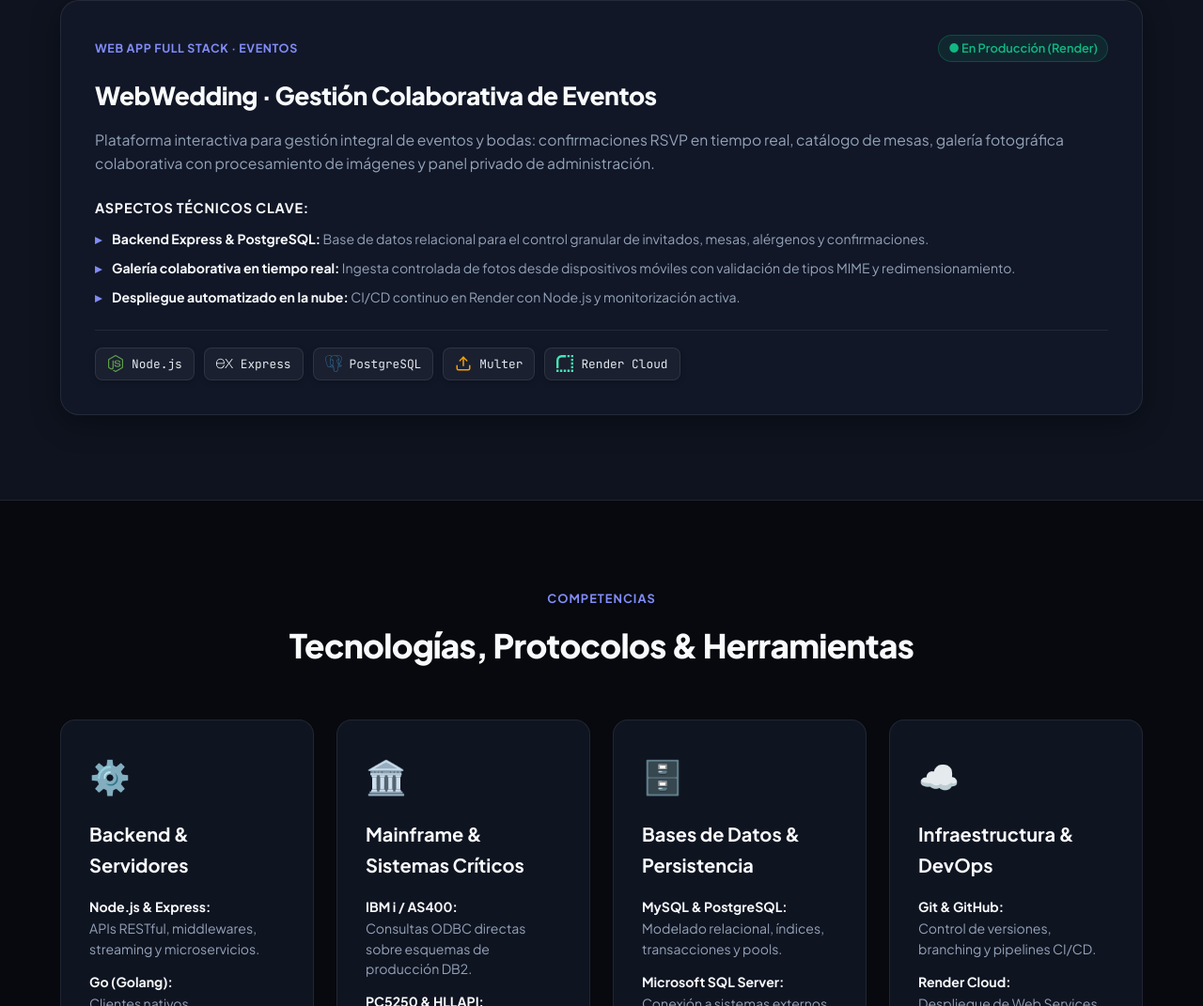
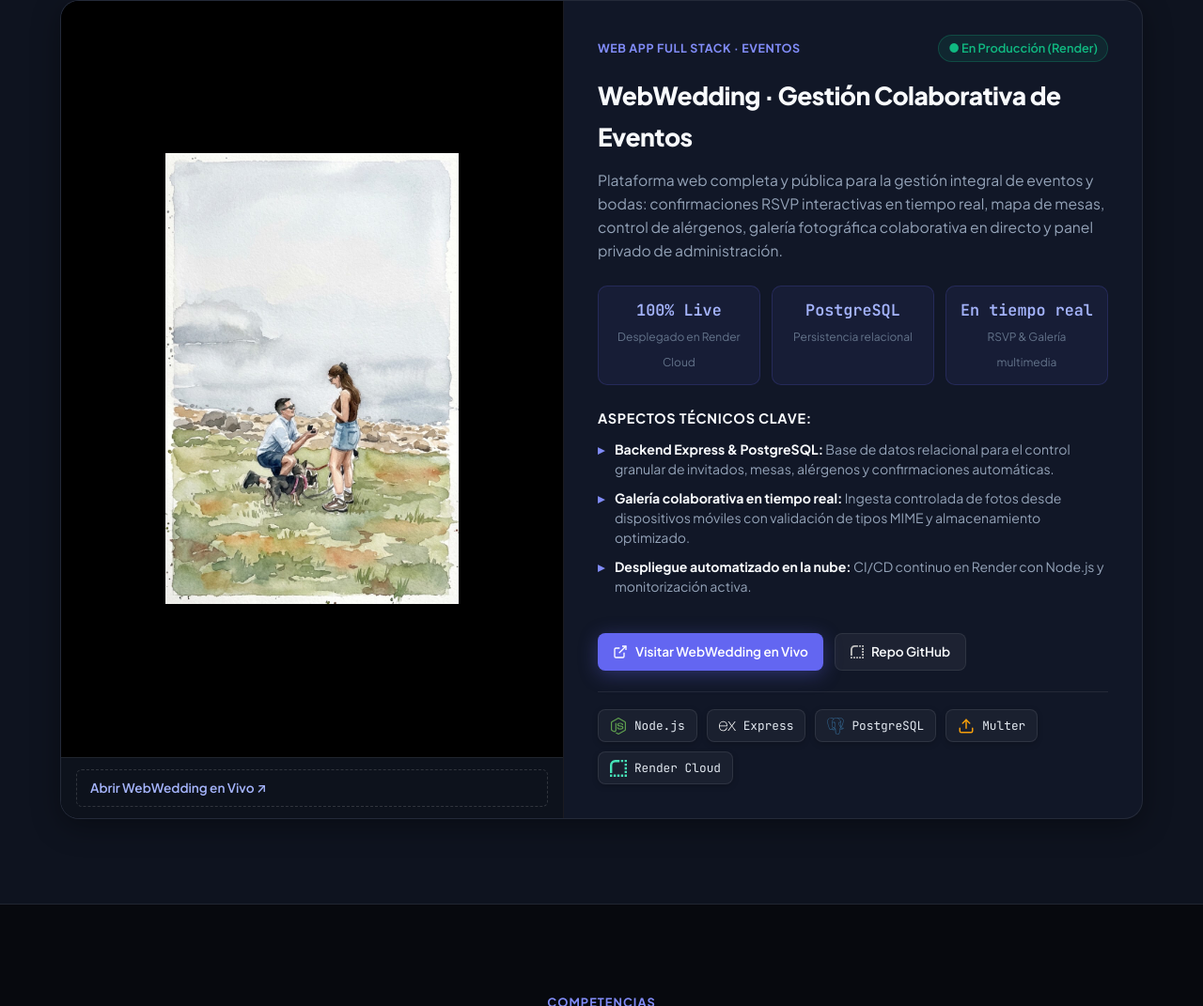
Before and after one commit to cjjb1/Portfolio, a website: page public/index.html in a window 1280 px wide. Shown: the part 8245-9316 px from the top of the page at 94% size. Drawn offline with Linux system fonts and the light colour scheme.

Commit message:
feat: anadir enlace a WebWedding en vivo (webwedding.onrender.com) y portada oficial

```diff
--- a/public/index.html
+++ b/public/index.html
@@ -611,23 +611,65 @@
 
           <!-- PROYECTO 6: WEBWEDDING -->
           <article class="project-item" data-category="web">
-            <div class="project-info project-info-full">
+            <div class="project-visual">
+              <div class="img-wrapper" onclick="openLightbox('images/projects/webwedding.jpg', 'WebWedding: Plataforma Full Stack en Producción')">
+                <img src="images/projects/webwedding.jpg" alt="WebWedding Plataforma Web" loading="lazy" />
+                <div class="img-overlay">
+                  <span class="zoom-btn">
+                    <svg width="20" height="20" viewBox="0 0 24 24" fill="none" stroke="currentColor" stroke-width="2"><circle cx="11" cy="11" r="8"></circle><line x1="21" y1="21" x2="16.65" y2="16.65"></line><line x1="11" y1="8" x2="11" y2="14"></line><line x1="8" y1="11" x2="14" y2="11"></line></svg>
+                    Ampliar Imagen
+                  </span>
+                </div>
+              </div>
+              <div class="visual-footer">
+                <a href="https://webwedding.onrender.com/" target="_blank" rel="noopener noreferrer" class="btn-visual-expand text-center" style="display: block; text-decoration: none;">
+                  Abrir WebWedding en Vivo ↗
+                </a>
+              </div>
+            </div>
+            <div class="project-info">
               <div class="project-top">
                 <span class="badge-cat">Web App Full Stack &middot; Eventos</span>
                 <span class="status-indicator">● En Producción (Render)</span>
               </div>
               <h3 class="project-name">WebWedding &middot; Gestión Colaborativa de Eventos</h3>
               <p class="project-pitch">
-                Plataforma interactiva para gestión integral de eventos y bodas: confirmaciones RSVP en tiempo real, catálogo de mesas, galería fotográfica colaborativa con procesamiento de imágenes y panel privado de administración.
+                Plataforma web completa y pública para la gestión integral de eventos y bodas: confirmaciones RSVP interactivas en tiempo real, mapa de mesas, control de alérgenos, galería fotográfica colaborativa en directo y panel privado de administración.
               </p>
+
+              <div class="project-kpis">
+                <div class="kpi-box">
+                  <span class="kpi-num">100% Live</span>
+                  <span class="kpi-lbl">Desplegado en Render Cloud</span>
+                </div>
+                <div class="kpi-box">
+                  <span class="kpi-num">PostgreSQL</span>
+                  <span class="kpi-lbl">Persistencia relacional</span>
+                </div>
+                <div class="kpi-box">
+                  <span class="kpi-num">En tiempo real</span>
+                  <span class="kpi-lbl">RSVP & Galería multimedia</span>
+                </div>
+              </div>
 
               <div class="project-bullets">
                 <h4>Aspectos Técnicos Clave:</h4>
                 <ul>
-                  <li><strong>Backend Express & PostgreSQL:</strong> Base de datos relacional para el control granular de invitados, mesas, alérgenos y confirmaciones.</li>
-                  <li><strong>Galería colaborativa en tiempo real:</strong> Ingesta controlada de fotos desde dispositivos móviles con validación de tipos MIME y redimensionamiento.</li>
+                  <li><strong>Backend Express & PostgreSQL:</strong> Base de datos relacional para el control granular de invitados, mesas, alérgenos y confirmaciones automáticas.</li>
+                  <li><strong>Galería colaborativa en tiempo real:</strong> Ingesta controlada de fotos desde dispositivos móviles con validación de tipos MIME y almacenamiento optimizado.</li>
                   <li><strong>Despliegue automatizado en la nube:</strong> CI/CD continuo en Render con Node.js y monitorización activa.</li>
                 </ul>
+              </div>
+
+              <div class="project-actions-live">
+                <a href="https://webwedding.onrender.com/" target="_blank" rel="noopener noreferrer" class="btn btn-primary btn-sm">
+                  <svg width="16" height="16" viewBox="0 0 24 24" fill="none" stroke="currentColor" stroke-width="2"><path d="M18 13v6a2 2 0 0 1-2 2H5a2 2 0 0 1-2-2V8a2 2 0 0 1 2-2h6"></path><polyline points="15 3 21 3 21 9"></polyline><line x1="10" y1="14" x2="21" y2="3"></line></svg>
+                  <span>Visitar WebWedding en Vivo</span>
+                </a>
+                <a href="https://github.com/cjjb1/webwedding" target="_blank" rel="noopener noreferrer" class="btn btn-secondary btn-sm">
+                  <img src="images/logos/render.svg" alt="GitHub" style="width: 14px; height: 14px; filter: grayscale(1);" />
+                  <span>Repo GitHub</span>
+                </a>
               </div>
 
               <div class="tech-tags">
--- a/public/style.css
+++ b/public/style.css
@@ -943,6 +943,14 @@
   color: var(--text-primary);
 }
 
+.project-actions-live {
+  display: flex;
+  gap: 12px;
+  margin-top: 14px;
+  margin-bottom: 22px;
+  flex-wrap: wrap;
+}
+
 /* Tech Tags & Logo Badges */
 .tech-tags {
   display: flex;
```
Also changed, not shown: public/images/projects/webwedding.jpg (added).
